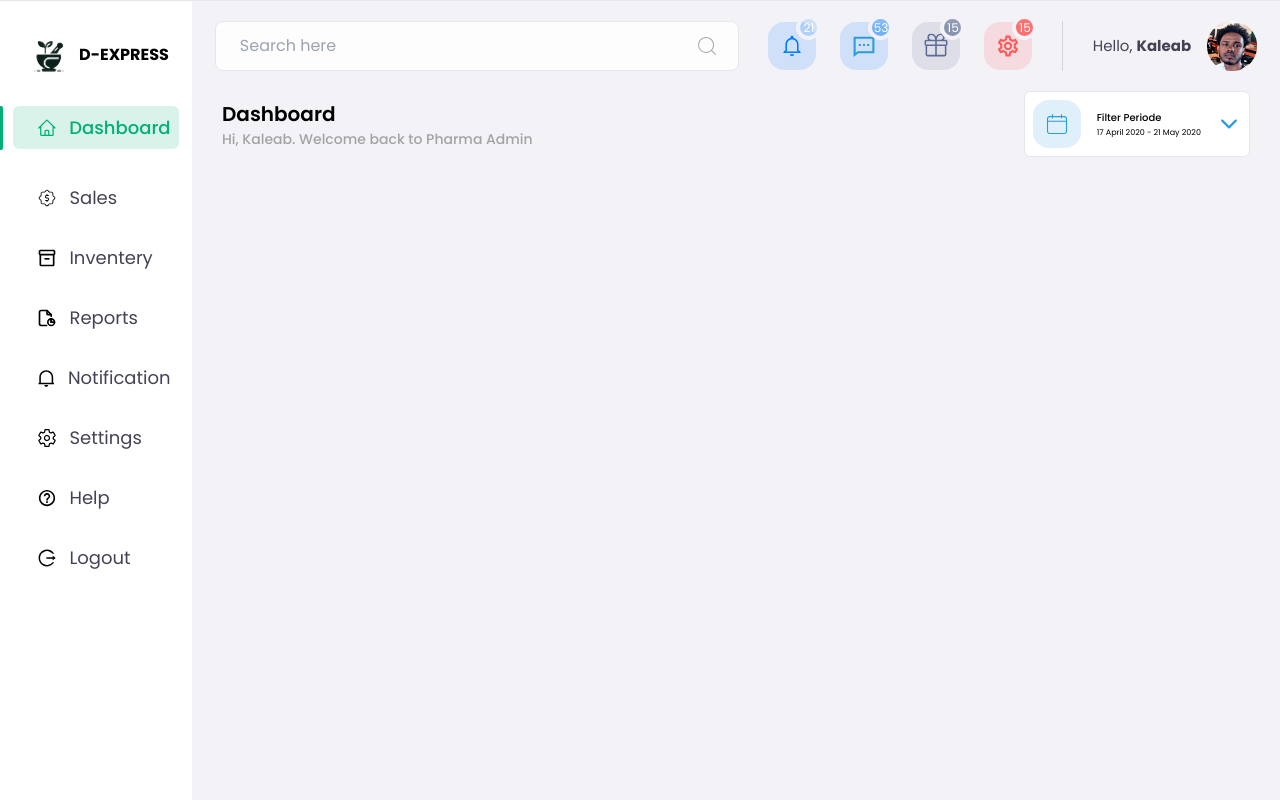
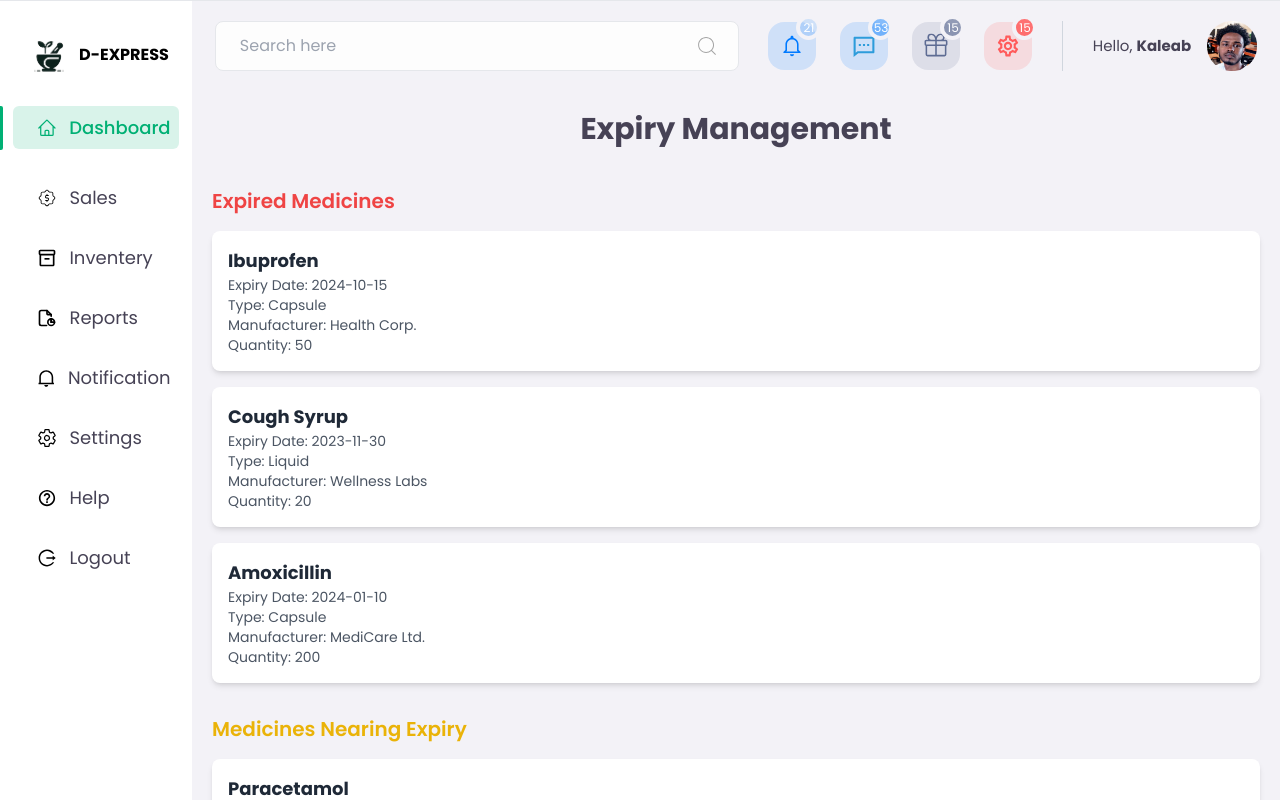
Before and after one commit to kalolani/PharmaTrack, a React (Vite) app in the folder FrontEnd/: page /dashboard/expiryManagement in a window 1280 px wide. Shown: the top 800 px of the page. Built offline with nearby package versions, Linux system fonts and the light colour scheme.

Commit message:
added the expiry management page

```diff
--- a/FrontEnd/src/components/ExpiryManagement.jsx
+++ b/FrontEnd/src/components/ExpiryManagement.jsx
@@ -1,11 +1,134 @@
+// import { useState } from "react";
+
 import AdminNavBar from "./AdminNavBar";
-import DashboardWelcome from "./DashboardWelcome";
+// import DashboardWelcome from "./DashboardWelcome";
 
 function ExpiryManagement() {
+  const today = new Date();
+
+  // Demo data
+  const demoMedicines = [
+    {
+      id: 1,
+      name: "Paracetamol",
+      expiryDate: "2024-12-01",
+      type: "Tablet",
+      quantity: 100,
+      manufacturer: "Pharma Inc.",
+    },
+    {
+      id: 2,
+      name: "Ibuprofen",
+      expiryDate: "2024-10-15",
+      type: "Capsule",
+      quantity: 50,
+      manufacturer: "Health Corp.",
+    },
+    {
+      id: 3,
+      name: "Cough Syrup",
+      expiryDate: "2023-11-30",
+      type: "Liquid",
+      quantity: 20,
+      manufacturer: "Wellness Labs",
+    },
+    {
+      id: 4,
+      name: "Amoxicillin",
+      expiryDate: "2024-01-10",
+      type: "Capsule",
+      quantity: 200,
+      manufacturer: "MediCare Ltd.",
+    },
+  ];
+
+  // Filter for expired medicines
+  const expiredMedicines = demoMedicines.filter(
+    (medicine) => new Date(medicine.expiryDate) < today
+  );
+
+  // Filter for nearing expiry medicines (next 30 days)
+  const nearingExpiryMedicines = demoMedicines.filter(
+    (medicine) =>
+      new Date(medicine.expiryDate) > today &&
+      new Date(medicine.expiryDate) <=
+        new Date(today.setDate(today.getDate() + 30))
+  );
+
   return (
     <div className="pt-[20px] pb-[50px] px-[20px] w-[85%] h-[100%] z-[10] text-[rgb(249 250 251)] font-Poppins bg-[#F3F2F7] min-h-screen">
+      {/* Navbar */}
       <AdminNavBar />
-      <DashboardWelcome />
+
+      {/* Welcome Section */}
+      {/* <DashboardWelcome /> */}
+
+      {/* Low Stock Medicines */}
+      <h1 className="text-3xl font-bold text-center text-[#464255] mb-6 py-4 pt-10">
+        Expiry Management
+      </h1>
+
+      {/* Expired Medicines */}
+      <section className="mb-8">
+        <h2 className="text-xl font-semibold text-red-500 mb-4">
+          Expired Medicines
+        </h2>
+        {expiredMedicines.length > 0 ? (
+          expiredMedicines.map((medicine) => (
+            <div
+              key={medicine.id}
+              className="bg-white shadow-md p-4 mb-4 rounded-lg"
+            >
+              <h3 className="font-bold text-lg text-gray-800">
+                {medicine.name}
+              </h3>
+              <p className="text-sm text-gray-600">
+                Expiry Date: {medicine.expiryDate}
+              </p>
+              <p className="text-sm text-gray-600">Type: {medicine.type}</p>
+              <p className="text-sm text-gray-600">
+                Manufacturer: {medicine.manufacturer}
+              </p>
+              <p className="text-sm text-gray-600">
+                Quantity: {medicine.quantity}
+              </p>
+            </div>
+          ))
+        ) : (
+          <p className="text-gray-500">No expired medicines found.</p>
+        )}
+      </section>
+
+      {/* Nearing Expiry Medicines */}
+      <section>
+        <h2 className="text-xl font-semibold text-yellow-500 mb-4">
+          Medicines Nearing Expiry
+        </h2>
+        {nearingExpiryMedicines.length > 0 ? (
+          nearingExpiryMedicines.map((medicine) => (
+            <div
+              key={medicine.id}
+              className="bg-white shadow-md p-4 mb-4 rounded-lg"
+            >
+              <h3 className="font-bold text-lg text-gray-800">
+                {medicine.name}
+              </h3>
+              <p className="text-sm text-gray-600">
+                Expiry Date: {medicine.expiryDate}
+              </p>
+              <p className="text-sm text-gray-600">Type: {medicine.type}</p>
+              <p className="text-sm text-gray-600">
+                Manufacturer: {medicine.manufacturer}
+              </p>
+              <p className="text-sm text-gray-600">
+                Quantity: {medicine.quantity}
+              </p>
+            </div>
+          ))
+        ) : (
+          <p className="text-gray-500">No nearing expiry medicines found.</p>
+        )}
+      </section>
     </div>
   );
 }
--- a/FrontEnd/src/components/LowStock.jsx
+++ b/FrontEnd/src/components/LowStock.jsx
@@ -1,5 +1,5 @@
 import AdminNavBar from "./AdminNavBar";
-import DashboardWelcome from "./DashboardWelcome";
+// import DashboardWelcome from "./DashboardWelcome";
 
 import { useState } from "react";
 // import AdminNavBar from "./AdminNavBar";
@@ -40,6 +40,105 @@ function LowStockPage() {
       price: 0.8,
       description: "Pain reliever for inflammation",
     },
+    {
+      id: 3,
+      name: "Ibuprofen",
+      type: "Tablet",
+      quantity: 8,
+      manufacturer: "MNO Pharma",
+      expiryDate: "2023-11-30",
+      batchNumber: "C789",
+      price: 0.8,
+      description: "Pain reliever for inflammation",
+    },
+    {
+      id: 2,
+      name: "Amoxicillin",
+      type: "Capsule",
+      quantity: 20,
+      manufacturer: "XYZ Pharma",
+      expiryDate: "2024-08-15",
+      batchNumber: "A456",
+      price: 1.2,
+      description: "Antibiotic for bacterial infections",
+    },
+    {
+      id: 3,
+      name: "Ibuprofen",
+      type: "Tablet",
+      quantity: 8,
+      manufacturer: "MNO Pharma",
+      expiryDate: "2023-11-30",
+      batchNumber: "C789",
+      price: 0.8,
+      description: "Pain reliever for inflammation",
+    },
+    {
+      id: 2,
+      name: "Amoxicillin",
+      type: "Capsule",
+      quantity: 20,
+      manufacturer: "XYZ Pharma",
+      expiryDate: "2024-08-15",
+      batchNumber: "A456",
+      price: 1.2,
+      description: "Antibiotic for bacterial infections",
+    },
+    {
+      id: 3,
+      name: "Ibuprofen",
+      type: "Tablet",
+      quantity: 8,
+      manufacturer: "MNO Pharma",
+      expiryDate: "2023-11-30",
+      batchNumber: "C789",
+      price: 0.8,
+      description: "Pain reliever for inflammation",
+    },
+    {
+      id: 2,
+      name: "Amoxicillin",
+      type: "Capsule",
+      quantity: 20,
+      manufacturer: "XYZ Pharma",
+      expiryDate: "2024-08-15",
+      batchNumber: "A456",
+      price: 1.2,
+      description: "Antibiotic for bacterial infections",
+    },
+    {
+      id: 3,
+      name: "Ibuprofen",
+      type: "Tablet",
+      quantity: 8,
+      manufacturer: "MNO Pharma",
+      expiryDate: "2023-11-30",
+      batchNumber: "C789",
+      price: 0.8,
+      description: "Pain reliever for inflammation",
+    },
+    {
+      id: 2,
+      name: "Amoxicillin",
+      type: "Capsule",
+      quantity: 20,
+      manufacturer: "XYZ Pharma",
+      expiryDate: "2024-08-15",
+      batchNumber: "A456",
+      price: 1.2,
+      description: "Antibiotic for bacterial infections",
+    },
+    {
+      id: 3,
+      name: "Ibuprofen",
+      type: "Tablet",
+      quantity: 8,
+      manufacturer: "MNO Pharma",
+      expiryDate: "2023-11-30",
+      batchNumber: "C789",
+      price: 0.8,
+      description: "Pain reliever for inflammation",
+    },
   ]);
 
   // Define the low stock threshold
@@ -56,7 +155,7 @@ function LowStockPage() {
       <AdminNavBar />
 
       {/* Welcome Section */}
-      <DashboardWelcome />
+      {/* <DashboardWelcome /> */}
 
       {/* Low Stock Medicines */}
       <div className="p-8">
```
